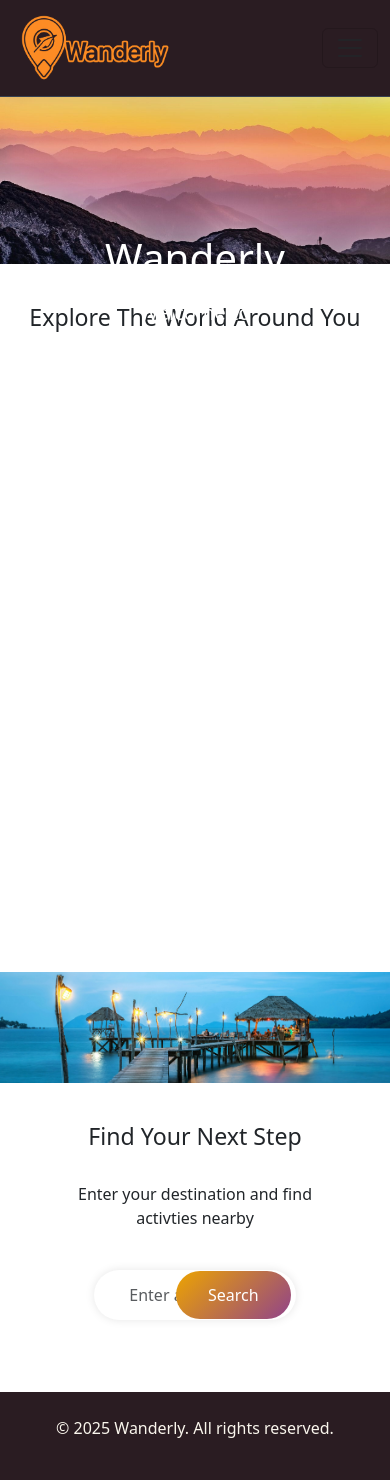
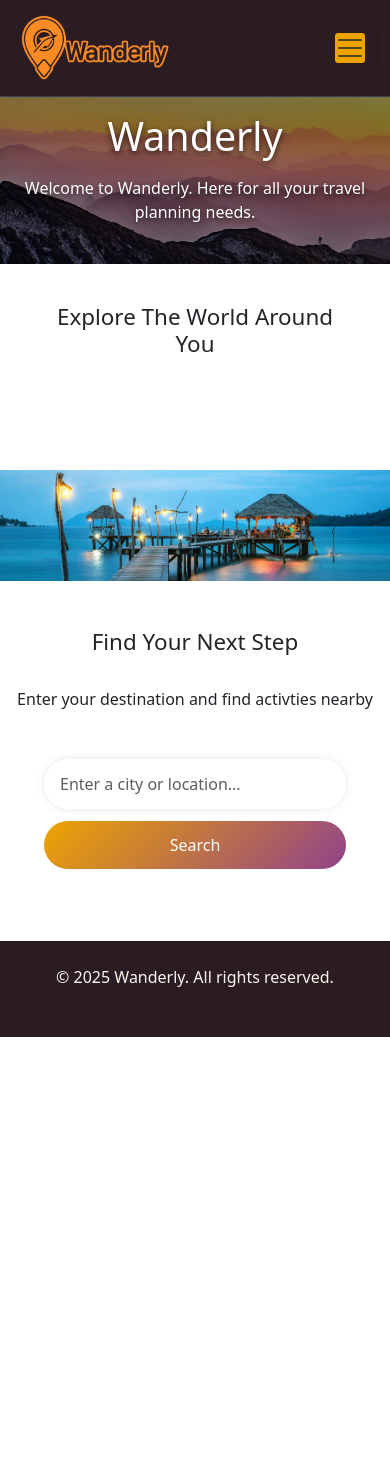
Before and after one commit to UCCS-CS4300-5300/Team-6-Fall-2025-Sec-1, a Django app: page / in a window 390 px wide; the page is wider, and only the part inside the window is pictured. After the commit the page ends 1037 px from the top of that part, so only its background shows below. Run offline with Django 4.2, Linux system fonts and the light colour scheme; parts of the project's set-up code (start-up, migrations or seed data) failed here and were passed over.

Commit message:
Fixing the images and home on mobile view

```diff
--- a/Wanderly/home/static/styles.css
+++ b/Wanderly/home/static/styles.css
@@ -9,12 +9,31 @@
 }
 
 h1 {
-    font-size: 10rem;
+    font-size: clamp(2.5rem, 6vw + 1rem, 4.5rem);
 }
 
 footer {
     background: #2A1C22;
     color: #faf6ed;
+}
+
+@media (max-width: 576px) {
+    footer .container {
+        text-align: center;
+    }
+
+    footer .row {
+        gap: 0.5rem;
+    }
+
+    .section-header {
+        font-size: 1.4rem;
+    }
+
+    .search-container,
+    .discover-container {
+        padding-inline: 1rem;
+    }
 }
 
 .search-container {
@@ -50,6 +69,35 @@ footer {
     padding: 8px 25px;
 }
 
+@media (max-width: 576px) {
+    .search-container {
+        width: 100%;
+        margin-top: 1.5rem;
+    }
+
+    /* Let the input + button stack instead of overlapping */
+    #searchForm .search-container {
+        position: static;
+        display: flex;
+        flex-direction: column;
+        gap: 0.75rem;
+    }
+
+    .search-input {
+        border-radius: 999px;
+        padding-left: 1rem;
+    }
+
+    .search-btn {
+        position: static;
+        transform: none;
+        width: 100%;
+        border-radius: 999px;
+        padding: 0.75rem 1rem;
+    }
+}
+
+
 .btn-primary {
     background: linear-gradient(135deg, #eda400 0%, #91438a 100%);
     border: none;
@@ -71,9 +119,44 @@ footer {
     max-width: 100%;
 }
 
-#carousel .carousel-inner,
+#carousel .carousel-inner {
+    position: relative;
+}
+
 #carousel .carousel-item {
-    min-height: 33rem;
+    position: relative;
+    min-height: 220px;
+}
+
+#carousel .carousel-item img {
+    width: 100%;
+    height: auto;
+    max-height: 360px;
+    object-fit: cover;
+    object-position: center;
+    display: block;
+}
+
+@media (max-width: 576px) {
+    #carousel .carousel-item img {
+        max-height: 240px;
+    }
+
+    .carousel-inner img {
+        height: 16rem;
+    }
+
+    .carousel-caption {
+        width: 90%;
+        bottom: 10px;
+        padding: 0.5rem 0.75rem;
+        font-size: 0.85rem;
+    }
+
+    .discover-container {
+        margin: 1.5rem 0 3rem;
+        padding: 0 1rem;
+    }
 }
 
 .carousel-button {
@@ -118,6 +236,10 @@ footer {
     margin: 1rem 0rem 5rem 0rem;
 }
 
+.navbar-toggler {
+    color: var(--primary-color);
+}
+
 .no-image-placeholder {
     height: 100%;
     display: flex;
@@ -132,20 +254,74 @@ footer {
     object-fit: cover;
 }
 
+@media (max-width: 576px) {
+    .place-img {
+        height: 180px;
+    }
+
+    #results .card {
+        margin-bottom: 1rem;
+    }
+
+    .card-body {
+        padding: 0.75rem 1rem;
+    }
+}
+
+
+.image-container {
+    position: relative;
+}
+
 .image-container img {
   display: block;
   width: 100%;
   height: auto;
 }
 
+@media (max-width: 576px) {
+    .mountains-image {
+        max-height: 260px;
+        width: 100%;
+        object-fit: cover;
+    }
+
+    .overlay-text {
+        padding: 1rem;
+    }
+
+    .overlay-text h1 {
+        font-size: 2.1rem;
+    }
+
+    .overlay-text p {
+        font-size: 0.95rem;
+    }
+}
+
 .overlay-text {
     position: absolute;
-    top: 40%;
-    left: 50%;
-    transform: translate(-50%, -50%);
+    inset: 0;
+    display: flex;
+    flex-direction: column;
+    align-items: center;
+    justify-content: center;
+    padding: 1.5rem;
+    text-align: center;
     color: #fff;
-    padding: 10px 20px;
-    text-align: center;
+    background: linear-gradient(to bottom,rgba(0, 0, 0, 0.45),rgba(0, 0, 0, 0.35));
+    text-shadow: 0 2px 6px rgba(0, 0, 0, 0.7);
+    box-sizing: border-box;
+}
+
+.overlay-text h1 {
+    font-size: clamp(2.2rem, 6vw + 1rem, 3.5rem);
+    margin-bottom: 0.5rem;
+}
+
+.overlay-text p {
+    font-size: 1rem;
+    margin-bottom: 0;
 }
 
 .access-code-modal {
--- a/Wanderly/home/templates/index.html
+++ b/Wanderly/home/templates/index.html
@@ -157,7 +157,7 @@
                         img.classList.add("d-block", "w-100");
 
                         const caption = document.createElement("div");
-                        caption.classList.add("carousel-caption", "d-none", "d-md-block");
+                        caption.classList.add("carousel-caption");
                         caption.innerHTML = `<h5>${place.displayName?.text}</h5><p>${place.formattedAddress || ""}</p>`;
 
                         carouselItem.appendChild(img);
--- a/Wanderly/static/navbar.css
+++ b/Wanderly/static/navbar.css
@@ -5,6 +5,7 @@
   --nav-hover: rgba(124, 3, 194, 0.212);
   --nav-border: #374151;
   --nav-shadow: 0 6px 24px rgba(0, 0, 0, 0.06);
+  --nav-primary: #eda400;
 }
 
 .site-navbar {
@@ -90,3 +91,8 @@
 .navbar-brand:hover .navbar-logo {
   transform: scale(1.05);
 }
+
+.navbar-toggler-icon {
+  background-color: var(--nav-primary);
+  border-radius: 0.2rem;
+}
```
Also changed, not shown: other parts of Wanderly/home/static/styles.css (+39 -4 lines).
